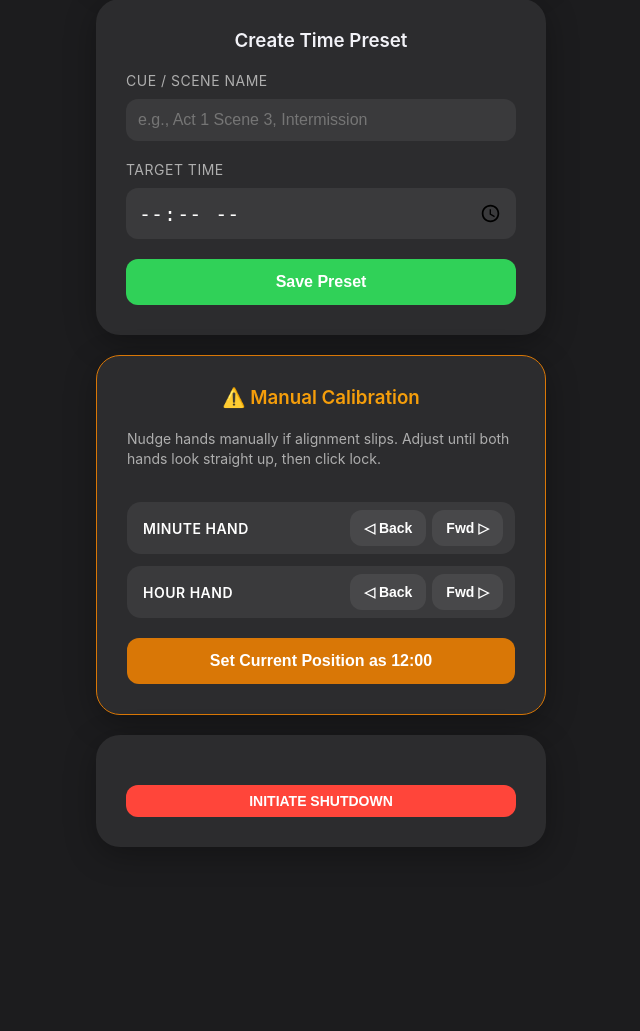
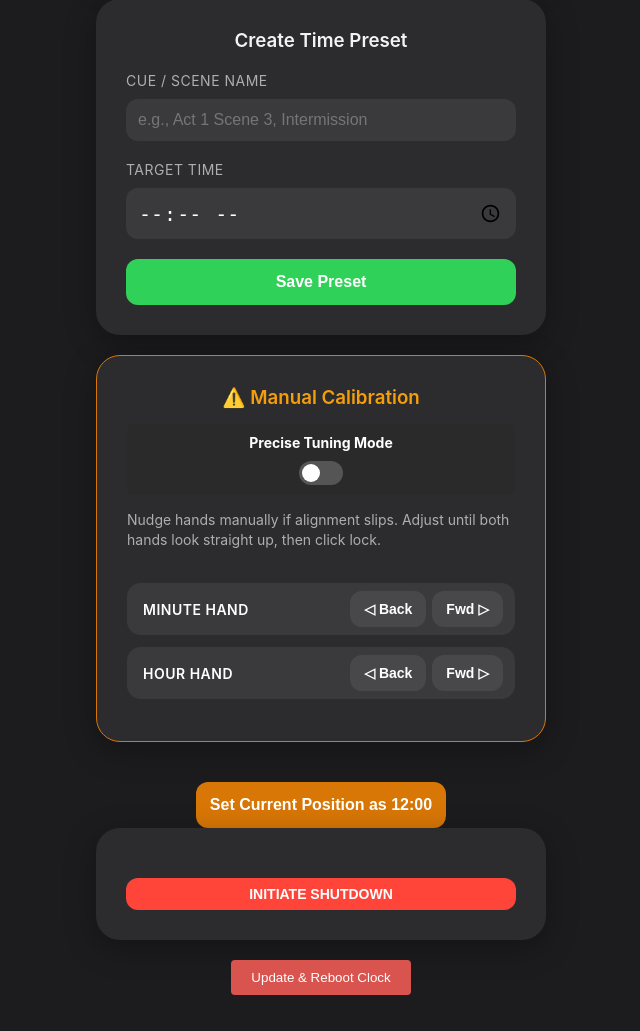
Before and after one commit to ImportArcade/ClockPi, a Flask app: page / in a window 1280 px wide. Shown: the part 434-1465 px from the top of the page, without its empty margins (319-959 px from the left). Before the commit the page ends 1281 px from the top, so only its background shows below. Run offline with Flask 3, Linux system fonts and the light colour scheme.

Commit message:
Added precise nudging mode

```diff
--- a/app.py
+++ b/app.py
@@ -131,6 +131,7 @@ def delete_preset():
 
 # NUDGE STEP INCREMENT: Adjust this integer to change how far the hands move per click
 NUDGE_STEPS = 100
+NUDGE_STEPS_PRECISE = 10
 
 @app.route('/api/nudge', methods=['POST'])
 def api_nudge():
@@ -160,6 +161,33 @@ def api_nudge():
     clock_driver.step_motor(pins, steps, is_hour_motor=is_hour)
 
     return {"status": "success", "motor": motor, "direction": direction}
+
+@app.route('/api/nudge_precise', methods=['POST'])
+def api_nudge_precise():
+    data = request.get_json()
+    motor = data.get('motor')
+    direction = data.get('direction')
+    steps = int(data.get('steps', NUDGE_STEPS_PRECISE))  # Default to precise step count if not provided
+
+    # 1. Stop background time tracking loop so it doesn't interrupt manual adjustment
+    clock_driver.stop_live_clock()
+
+    # 2. Determine target motor lines
+    if motor == 'minute':
+        pins = clock_driver.MINUTE_PINS
+        is_hour = False
+    else:
+        pins = clock_driver.HOUR_PINS
+        is_hour = True
+
+    # 3. Handle step count direction parameters
+    if direction == 'backward':
+        steps = -steps
+
+    print(f"[Manual Control] Nudging {motor} motor {direction} by {abs(steps)} steps.")
+    clock_driver.step_motor(pins, steps, is_hour_motor=is_hour)
+
+    return {"status": "success", "motor": motor, "direction": direction, "steps": steps}
 
 @app.route('/api/set_zero', methods=['POST'])
 def api_set_zero():
@@ -225,6 +253,43 @@ def wifi_setup():
         subprocess.Popen(["sudo", "python3", "/home/colbybarrett/theatre_clock/switch_network.py", ssid, password])
         return "<h1>Connecting...</h1><p>The clock is connecting to the network. This hotspot will close shortly.</p>"
 
+@app.route('/system/update', methods=['POST'])
+def system_update():
+    try:
+        # 1. Navigate to the project folder and pull the latest code from GitHub
+        project_dir = "/home/colbybarrett/theatre_clock"
+
+        # Run git pull and capture the output to see if it succeeds
+        result = subprocess.run(
+            ["git", "pull", "origin", "main"],
+            cwd=project_dir,
+            capture_output=True,
+            text=True,
+            check=True
+        )
+
+        # 2. Trigger a delayed reboot (gives Flask 2 seconds to send the response back)
+        # 'shutdown -r +1' reboots in 1 minute, but we can use an asynchronous sleep for instant execution
+        subprocess.Popen("sleep 2 && sudo reboot", shell=True)
+
+        return {
+            "status": "success",
+            "message": "Update pulled successfully! The clock is rebooting to apply changes. Wait ~30 seconds.",
+            "git_output": result.stdout
+        }
+
+    except subprocess.CalledProcessError as e:
+        return {
+            "status": "error",
+            "message": "Git pull failed. Check repository status or credentials.",
+            "error_details": e.stderr
+        }
+    except Exception as e:
+        return {
+            "status": "error",
+            "message": str(e)
+        }
+
 if __name__ == '__main__':
     clock_driver.setup()
 
--- a/templates/index.html
+++ b/templates/index.html
@@ -226,6 +226,23 @@
             display: flex;
             gap: 6px;
         }
+        .switch input:checked + .slider {
+        background-color: #4a7c59; /* Custom moss green accent */
+    }
+    .slider:before {
+        position: absolute;
+        content: "";
+        height: 18px;
+        width: 18px;
+        left: 3px;
+        bottom: 3px;
+        background-color: white;
+        transition: .3s;
+        border-radius: 50%;
+    }
+    .switch input:checked + .slider:before {
+        transform: translateX(20px);
+    }
     </style>
 </head>
 <body>
@@ -280,7 +297,16 @@
     </div>
 
     <div class="card card-warning">
-        <h3 style="color: #f59e0b;">⚠️ Manual Calibration</h3>
+    <h3 style="color: #f59e0b; margin-bottom: 15px;">⚠️ Manual Calibration</h3>
+
+    <div class="form-group" style="display: flex; align-items: center; justify-content: space-between; margin-bottom: 15px; background: #2a2a2a; padding: 10px; border-radius: 6px;">
+        <span style="color: #fff; font-size: 14px; font-weight: bold;">Precise Tuning Mode</span>
+        <label class="switch" style="position: relative; display: inline-block; width: 44px; height: 24px;">
+            <input type="checkbox" id="nudgeModeToggle" style="opacity: 0; width: 0; height: 0;">
+            <span class="slider" style="position: absolute; cursor: pointer; top: 0; left: 0; right: 0; bottom: 0; background-color: #555; transition: .3s; border-radius: 24px;"></span>
+        </label>
+    </div>
+
     <div class="form-group">
         <p style="color: #aeaeae; font-size: 14px; margin-top: 0; line-height: 1.4;">
             Nudge hands manually if alignment slips. Adjust until both hands look straight up, then click lock.
@@ -302,6 +328,7 @@
             <button class="btn btn-secondary" onclick="nudge('hour', 'forward')">Fwd ▷</button>
         </div>
     </div>
+</div>
 
         <div style="margin-top: 20px;">
             <button onclick="setZero()" class="btn btn-warning">
@@ -316,6 +343,12 @@
                     INITIATE SHUTDOWN
                 </button>
             </div>
+    </div>
+    <div class="system-controls">
+    <button id="updateBtn" onclick="triggerUpdate()" style="background-color: #d9534f; color: white; padding: 10px 20px; border: none; border-radius: 4px; cursor: pointer;">
+        Update & Reboot Clock
+    </button>
+        <p id="updateStatus" style="margin-top: 10px; font-weight: bold;"></p>
     </div>
 
     <script>
@@ -429,15 +462,37 @@
         }
 
         // Globally accessible calibration logic hooks
-        function nudge(motor, direction) {
-            fetch('/api/nudge', {
+       function nudge(hand, direction) {
+            // Check if the precise mode checkbox is toggled on
+            const isPrecise = document.getElementById('nudgeModeToggle').checked;
+
+            //Selection of endpoint based on state
+            const endpoint = isPrecise ? '/api/nudge_precise' : '/api/nudge';
+
+            console.log(`Sending execution payload to: ${endpoint} for ${hand} (${direction})`);
+
+            fetch(endpoint, {
                 method: 'POST',
-                headers: { 'Content-Type': 'application/json' },
-                body: JSON.stringify({ motor: motor, direction: direction })
+                headers: {
+                    'Content-Type': 'application/json'
+                },
+                body: JSON.stringify({
+                    hand: hand,
+                    direction: direction
                 })
-            .then(response => response.json())
-            .then(data => console.log("Nudge status:", data.status))
-            .catch(err => console.error("Error nudging motor:", err));
+            })
+            .then(response => {
+                if (!response.ok) {
+                    throw new Error('Network response was not ok');
+                }
+                return response.json();
+            })
+            .then(data => {
+                print("Nudge target alignment acknowledged successfully.");
+            })
+            .catch(error => {
+                console.error('Error executing alignment nudge payload:', error);
+            });
         }
 
         function setZero() {
@@ -462,6 +517,46 @@
                 })
             }
         }
+
+        function triggerUpdate() {
+    if (!confirm("Are you sure you want to pull the latest code and reboot the clock?")) {
+        return;
+    }
+
+    const btn = document.getElementById('updateBtn');
+    const status = document.getElementById('updateStatus');
+
+    btn.disabled = true;
+    btn.innerText = "Updating...";
+    status.style.color = "orange";
+    status.innerText = "Pulling latest code from GitHub and restarting the system...";
+
+    fetch('/system/update', {
+        method: 'POST',
+        headers: {
+            'Content-Type': 'application/json'
+        }
+    })
+    .then(response => response.json())
+    .then(data => {
+        if (data.status === "success") {
+            status.style.color = "green";
+            status.innerText = data.message;
+            // Optionally count down or tell them to refresh in 30 seconds
+        } else {
+            status.style.color = "red";
+            status.innerText = "Error: " + data.message;
+            btn.disabled = false;
+            btn.innerText = "Update & Reboot Clock";
+        }
+    })
+    .catch(err => {
+        // Because the Pi reboots immediately, the fetch connection might drop abruptly.
+        // We treat a dropped connection here as a likely successful reboot sequence!
+        status.style.color = "green";
+        status.innerText = "Clock is rebooting now. Reconnect in 30 seconds!";
+    });
+}
     </script>
 </body>
 </html>
```
Lines whose indentation alone changed are shown as unchanged.
